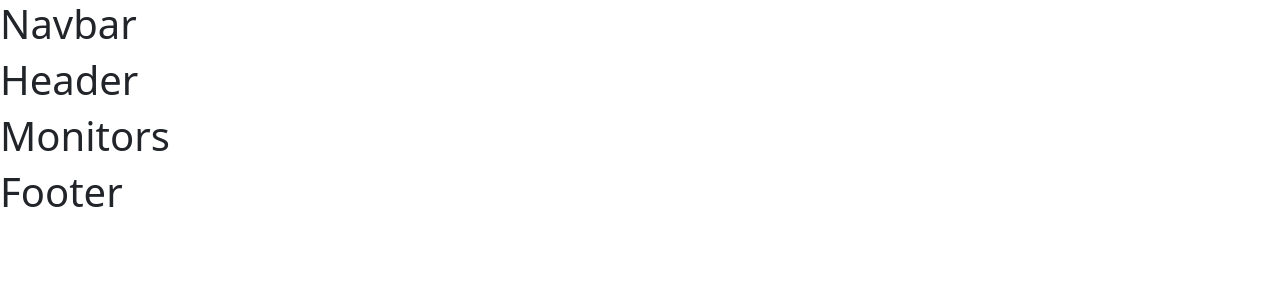
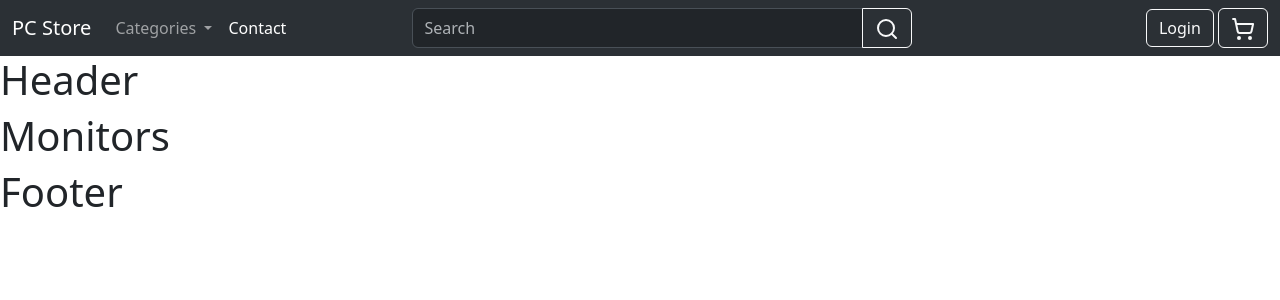
Before and after one commit to guidocastillo7/pc-store, a Django app: page /categories/monitors/ in a window 1280 px wide. Shown: the top 300 px of the page. Run offline with Django 4.2, Linux system fonts and the light colour scheme; data that the repository does not hold is empty; parts of the project's set-up code (start-up, migrations or seed data) failed here and were passed over.

Commit message:
Configurando el navbar

```diff
--- a/PC_Store/web/templates/includes/navbar.html
+++ b/PC_Store/web/templates/includes/navbar.html
@@ -1,3 +1,51 @@
-
-
-<h1>Navbar</h1>
+<nav class="navbar navbar-expand-lg bg-body-tertiary" data-bs-theme="dark">
+    <div class="container-fluid">
+      <a class="navbar-brand" href="/">PC Store</a>
+      <button class="navbar-toggler" type="button" data-bs-toggle="collapse"
+      data-bs-target="#navbarNavDropdown" aria-controls="navbarNavDropdown"
+      aria-expanded="false" aria-label="Toggle navigation">
+        <span class="navbar-toggler-icon"></span>
+      </button>
+      <div class="collapse navbar-collapse" id="navbarNavDropdown">
+        <ul class="navbar-nav">
+            <li class="nav-item dropdown">
+              <a class="nav-link dropdown-toggle" href="#" role="button" data-bs-toggle="dropdown" aria-expanded="false">
+                Categories
+              </a>
+              <ul class="dropdown-menu">
+                <li><a class="dropdown-item" href="/categories/monitors">Monitors</a></li>
+                <li><a class="dropdown-item" href="/categories/ssd">SSD</a></li>
+                <li><a class="dropdown-item" href="/categories/processors">Processors</a></li>
+                <li><a class="dropdown-item" href="/categories/graphic_cards">Graphic Cards</a></li>
+              </ul>
+            </li>
+          <li class="nav-item">
+            <a class="nav-link active" aria-current="page" href="https://www.gcweb.dev/"
+            target="_blank" rel="noopener noreferrer">
+            Contact
+            </a>
+          </li>
+        </ul>
+        <div class="input-group mx-auto" style="max-width: 500px;">
+            <input type="text" class="form-control" placeholder="Search">
+            <button class="btn btn-outline-light">
+                <svg xmlns="http://www.w3.org/2000/svg" width="24" height="24" viewBox="0 0 24 24"
+                fill="none" stroke="currentColor" stroke-width="2" stroke-linecap="round" stroke-linejoin="round"
+                class="lucide lucide-search"><circle cx="11" cy="11" r="8"/><path d="m21 21-4.3-4.3"/>
+                </svg>
+            </button>
+        </div>
+        <div class="ms-auto">
+            <a class="btn btn-outline-light" href="/users/login">Login</a>
+            <a class="btn btn-outline-light" href="#">
+                <svg xmlns="http://www.w3.org/2000/svg" width="24" height="24"
+                viewBox="0 0 24 24" fill="none" stroke="currentColor" stroke-width="2"
+                stroke-linecap="round" stroke-linejoin="round" class="lucide lucide-shopping-cart">
+                <circle cx="8" cy="21" r="1"/><circle cx="19" cy="21" r="1"/>
+                <path d="M2.05 2.05h2l2.66 12.42a2 2 0 0 0 2 1.58h9.78a2 2 0 0 0 1.95-1.57l1.65-7.43H5.12"/>
+                </svg>
+            </a>
+        </div>
+      </div>
+    </div>
+  </nav>
```
